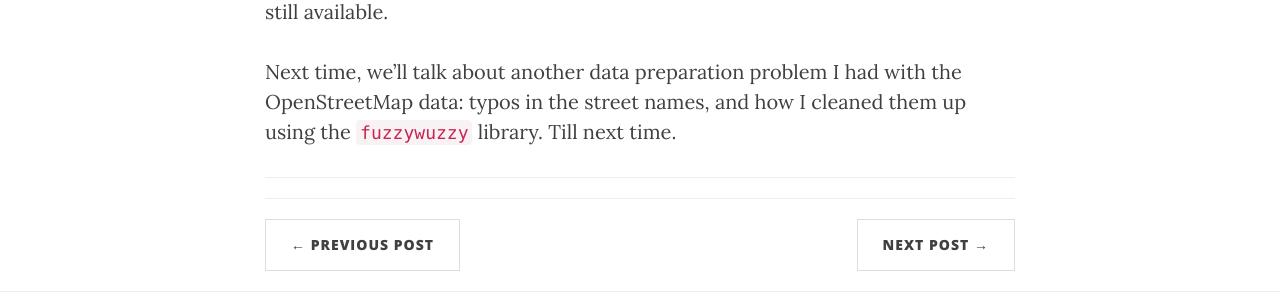
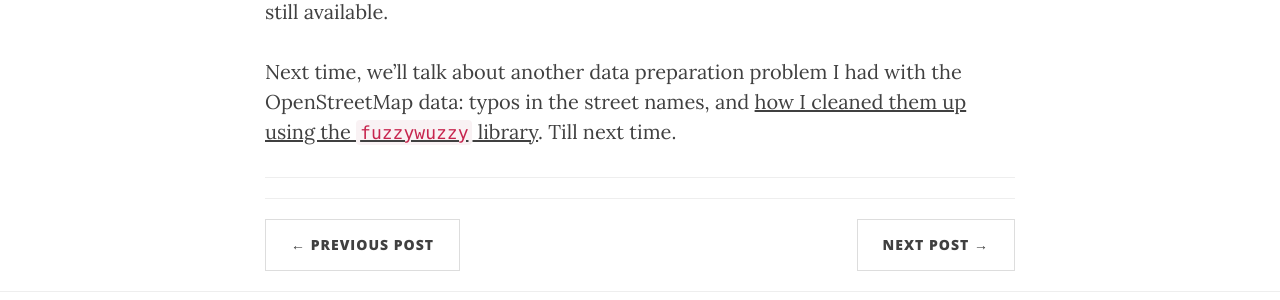
Before and after one commit to michelleful/code-blog, a Jekyll site: the page built from _posts/2015-04-29-geopandas-manipulation.markdown, in a window 1280 px wide and 900 px high, scrolled down 5542 px. Shown: the part 348-648 px from the top of the window. Built offline with Jekyll 4.4.1, drawn with Linux system fonts in a browser that asks for light colours; nearby versions of some CDN libraries.

Commit message:
Added links to new blogpost

```diff
--- a/_posts/2015-04-24-sgmap.markdown
+++ b/_posts/2015-04-24-sgmap.markdown
@@ -114,7 +114,7 @@ So here's the rough plan for the blogposts (if there's a link it's up):
 <ul>
   <li style="text-decoration: underline;"><a href="{{ site.baseurl }}/2015/04/27/osm-data/">Getting data from OpenStreetMap and opening it in GeoPandas</a></li>
   <li style="text-decoration: underline;"><a href="{{ site.baseurl }}/2015/04/29/geopandas-manipulation/">Manipulating geodata with GeoPandas</a></li>
-  <li>Fuzzily cleaning data with fuzzywuzzy</li>
+  <li style="text-decoration: underline;"><a href="{{ site.baseurl }}/2015/05/20/cleaning-text-with-fuzzywuzzy/">Fuzzily cleaning data with fuzzywuzzy</a></li>
   <li>Building a baseline classifier in scikit-learn</li>
   <li>How to efficiently add features to a classifier using Pipelines</li>
   <li>Making the map in multiple ways</li>
--- a/_posts/2015-04-29-geopandas-manipulation.markdown
+++ b/_posts/2015-04-29-geopandas-manipulation.markdown
@@ -168,4 +168,4 @@ but one day it will all be done within GeoPandas). Of course, since GeoPandas is
 operations on non-geographic data are still available.
 
 Next time, we'll talk about another data preparation problem I had with the OpenStreetMap
-data: typos in the street names, and how I cleaned them up using the `fuzzywuzzy` library. Till next time.
+data: typos in the street names, and [how I cleaned them up using the `fuzzywuzzy` library]({{ site.baseurl }}/2015/05/20/cleaning-text-with-fuzzywuzzy/). Till next time.
```
